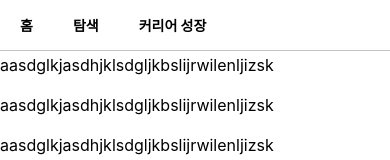
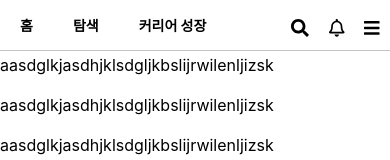
Before and after one commit to 201411108/free-onboarding-course, a React (Create React App) app: page / in a window 390 px wide. Shown: the top 160 px of the page. Built offline with nearby package versions, Linux system fonts and the light colour scheme.

Commit message:
구현: Mobile Aside Menu 구현

```diff
--- /dev/null
+++ b/src/components/Mobile/MobileAsideMenu.css
@@ -0,0 +1,4 @@
+.mobileAsideMenu {
+    list-style: none;
+    float: left;
+}
--- /dev/null
+++ b/src/components/Mobile/MobileAsideMenu.tsx
@@ -0,0 +1,29 @@
+import React from 'react'
+import { faSearch, faBars } from '@fortawesome/free-solid-svg-icons'
+import { faBell } from '@fortawesome/free-regular-svg-icons'
+import { FontAwesomeIcon } from '@fortawesome/react-fontawesome'
+import './MobileAsideMenu.css'
+
+function MobileAsideMenu() {
+    return (
+        <ul>
+            <li className='mobileAsideMenu'>
+                <button type='button' className='buttons'>
+                    <FontAwesomeIcon icon={ faSearch } size='lg' />
+                </button>
+            </li>
+            <li className='mobileAsideMenu'>
+                <button type='button' className='buttons'>
+                    <FontAwesomeIcon icon={ faBell } size='lg' />
+                </button>
+            </li>
+            <li className='mobileAsideMenu'>
+                <button type='button' className='buttons'>
+                    <FontAwesomeIcon icon={ faBars } size='lg' />
+                </button>
+            </li>
+        </ul>
+    )
+}
+
+export default MobileAsideMenu
--- a/src/components/Mobile/MobileNavigationBar.tsx
+++ b/src/components/Mobile/MobileNavigationBar.tsx
@@ -1,4 +1,5 @@
 import React from 'react'
+import MobileAsideMenu from './MobileAsideMenu'
 import './MobileNavigationBar.css'
 import MobileNavigationMenu from './MobileNavigationMenu'
 
@@ -8,6 +9,7 @@ function MobileNavigationBar() {
             <nav>
                 <MobileNavigationMenu />
                 <div />
+                <MobileAsideMenu />
             </nav>
         </div>
     )
```
